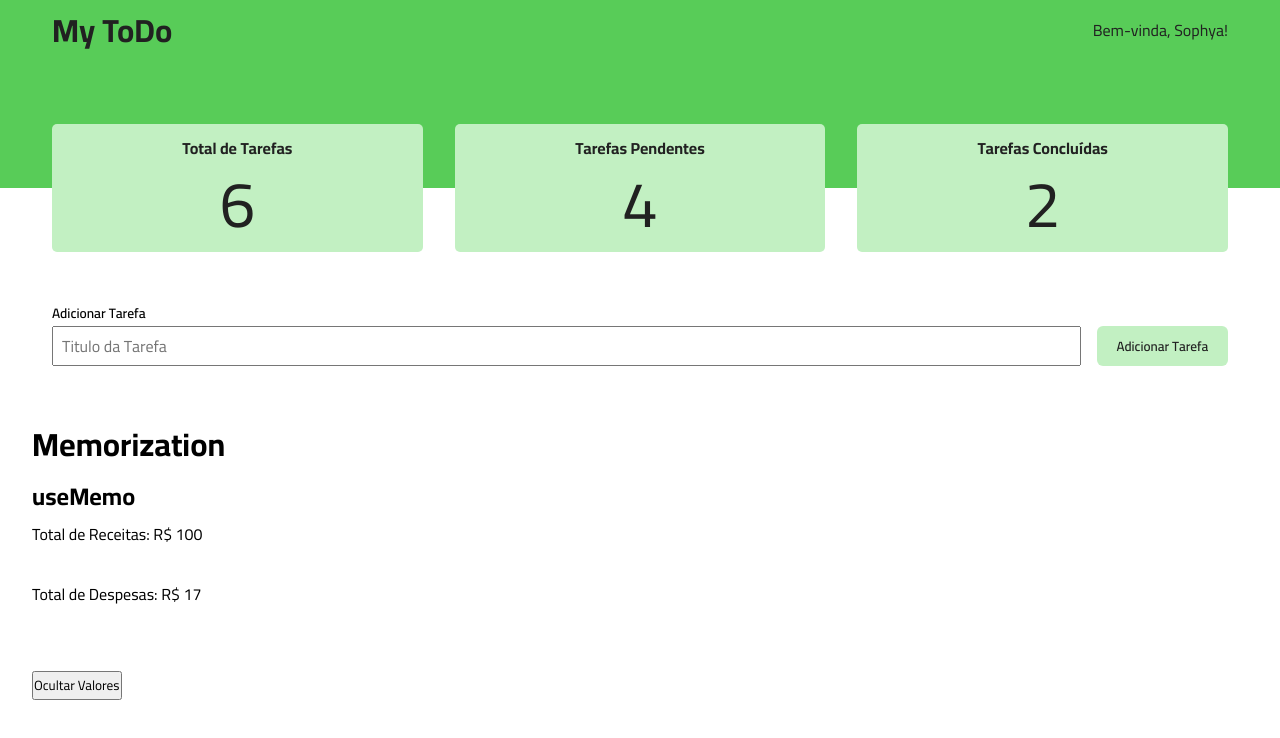
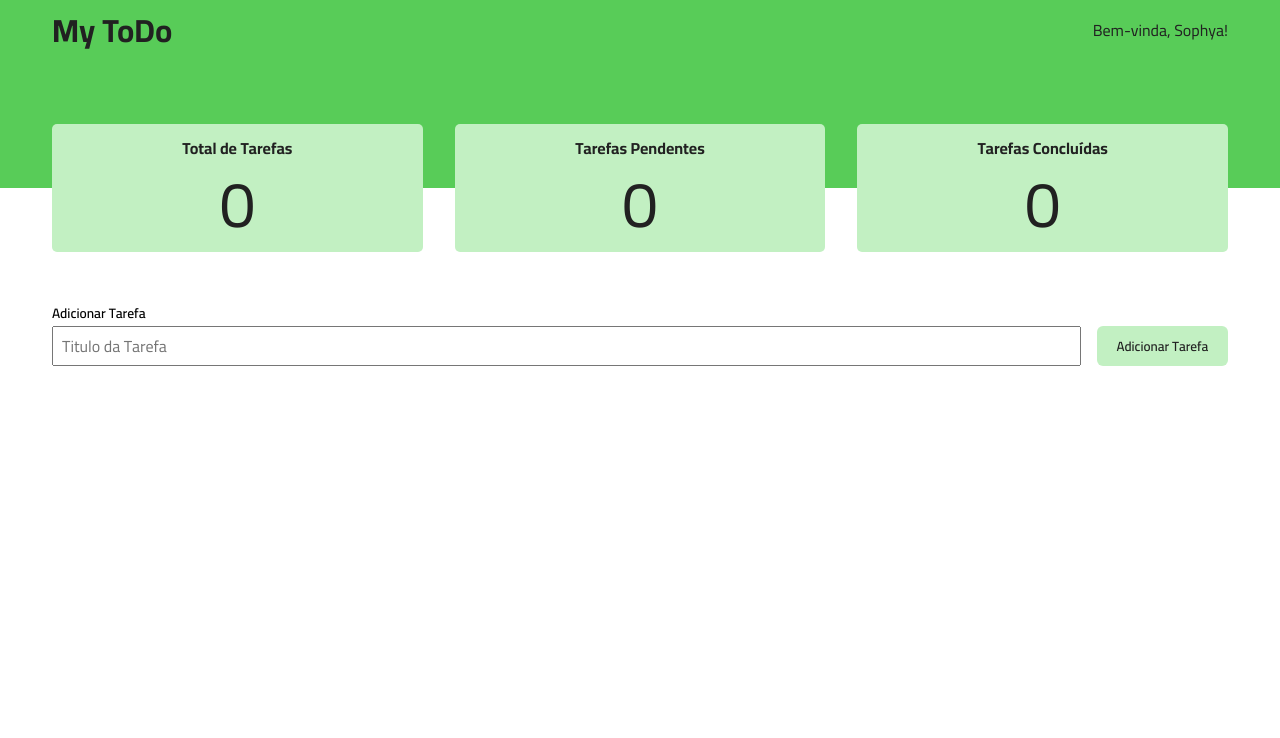
Before and after one commit to devsophya/React-II-Componentes-Funcionais-e-Hooks, a React (Create React App) app in the folder todo-list/: page / in a window 1280 px wide. Shown: the top 738 px of the page. Built offline with nearby package versions, Linux system fonts and the light colour scheme.

Commit message:
feat: add TasksContext for managing task state with local storage integration.

```diff
--- a/todo-list/src/App.tsx
+++ b/todo-list/src/App.tsx
@@ -1,21 +1,15 @@
 import { Header } from "./components/Header/Header";
 import { Tasks } from "./components/Tasks/Tasks";
+import { TasksProvider } from "./context/TasksContext";
 
 import "./styles/global.css";
-import { Memorization } from "./components/Concepts/Memorization";
 
 function App() {
   return (
-    <>
+    <TasksProvider>
       <Header />
       <Tasks />
-
-      {/*<Refs /> */}
-
-      <Memorization
-        financialData={{ incomes: [50, 20, 30], outcomes: [5, 8, 4] }}
-      />
-    </>
+    </TasksProvider>
   );
 }
 
--- a/todo-list/src/components/Header/Header.tsx
+++ b/todo-list/src/components/Header/Header.tsx
@@ -1,7 +1,18 @@
 import styles from "./styles.module.scss";
 import { StatsCard } from "../StatsCard/StatsCard";
+import { TasksContext } from "../../context/TasksContext";
+import { useContext } from "react";
 
 export const Header: React.FC = () => {
+  const { tasks } = useContext(TasksContext);
+
+  const totalTasks = tasks.length;
+  const totalPending = tasks.reduce((total, task) => {
+    if (!task.done) return total + 1;
+    return total;
+  }, 0);
+  const totalDone = totalTasks - totalPending;
+
   return (
     <header className={styles.header}>
       <div className={styles.container}>
@@ -12,9 +23,9 @@
         </div>
 
         <div>
-          <StatsCard title="Total de Tarefas" value={6} />
-          <StatsCard title="Tarefas Pendentes" value={4} />
-          <StatsCard title="Tarefas Concluídas" value={2} />
+          <StatsCard title="Total de Tarefas" value={totalTasks} />
+          <StatsCard title="Tarefas Pendentes" value={totalPending} />
+          <StatsCard title="Tarefas Concluídas" value={totalDone} />
         </div>
       </div>
     </header>
--- a/todo-list/src/components/Tasks/Tasks.tsx
+++ b/todo-list/src/components/Tasks/Tasks.tsx
@@ -1,15 +1,11 @@
-import { FormEvent, useEffect, useState } from "react";
+import { FormEvent, useContext, useState } from "react";
 import styles from "./styles.module.scss";
-
-interface Task {
-  title: string;
-  done: boolean;
-  id: number;
-}
+import { TasksContext } from "../../context/TasksContext";
 
 export const Tasks: React.FC = () => {
   const [taskTitle, setTasktitle] = useState("");
-  const [tasks, setTasks] = useState([] as Task[]);
+
+  const { tasks, setTasks } = useContext(TasksContext);
 
   //Função disparada quando o usuário está querendo adicionar uma nova tarefa
   function handleSubmitAddTask(event: FormEvent) {
@@ -22,7 +18,8 @@
 
     //adicione a tarefa
     const newTasks = [
-      ...tasks, //pega todas as tarefas que já existam e coloca nesse novo valor do estado da tarefa
+      ...tasks, //pega t
+      // odas as tarefas que já existam e coloca nesse novo valor do estado da tarefa
       { id: new Date().getTime(), title: taskTitle, done: false },
     ];
     setTasks(newTasks);
@@ -31,13 +28,20 @@
     setTasktitle("");
   }
 
-  useEffect(() => {
-    const tasksOnLocalStorage = localStorage.getItem("tasks");
+  function handleToggleTaskStatus(taskId: number) {
+    const newTasks = tasks.map((task) => {
+      if (taskId === task.id) {
+        return {
+          ...task,
+          done: !task.done, // inverte o status da tarefa
+        };
+      }
 
-    if (tasksOnLocalStorage) {
-      setTasks(JSON.parse(tasksOnLocalStorage));
-    }
-  }, []);
+      return task;
+    });
+
+    setTasks(newTasks);
+  }
 
   return (
     <section className={styles.container}>
@@ -60,8 +64,17 @@
         {tasks.map((task) => {
           return (
             <li key={task.id}>
-              <input type="checkbox" id={`task-${task.id}`} />
-              <label htmlFor={`task-${task.id}`}>{task.title}</label>
+              <input
+                type="checkbox"
+                id={`task-${task.id}`}
+                onChange={() => handleToggleTaskStatus(task.id)}
+              />
+              <label
+                className={task.done ? styles.done : ""}
+                htmlFor={`task-${task.id}`}
+              >
+                {task.title}
+              </label>
             </li>
           );
         })}
--- a/todo-list/src/components/Tasks/styles.module.scss
+++ b/todo-list/src/components/Tasks/styles.module.scss
@@ -59,3 +59,8 @@
     }
   }
 }
+
+
+.done {
+  text-decoration: line-through;
+}
--- /dev/null
+++ b/todo-list/src/context/TasksContext.tsx
@@ -0,0 +1,41 @@
+import { createContext, useEffect, useState } from "react";
+
+export interface Task {
+  title: string;
+  done: boolean;
+  id: number;
+}
+
+interface TasksContextData {
+  tasks: Task[];
+  setTasks: React.Dispatch<React.SetStateAction<Task[]>>;
+}
+
+export const TasksContext = createContext({} as TasksContextData);
+
+interface TaskProviderProps {
+  children: React.ReactNode;
+}
+
+export const TasksProvider: React.FC<TaskProviderProps> = ({ children }) => {
+  const [tasks, setTasks] = useState([] as Task[]);
+
+  useEffect(() => {
+    const tasksOnLocalStorage = localStorage.getItem("tasks");
+
+    if (tasksOnLocalStorage) {
+      setTasks(JSON.parse(tasksOnLocalStorage));
+    }
+  }, []);
+
+  return (
+    <TasksContext.Provider
+      value={{
+        tasks,
+        setTasks,
+      }}
+    >
+      {children}
+    </TasksContext.Provider>
+  );
+};
```
Also changed, not shown: todo-list/src/assets/ReactApp/React-App.gif (added).
